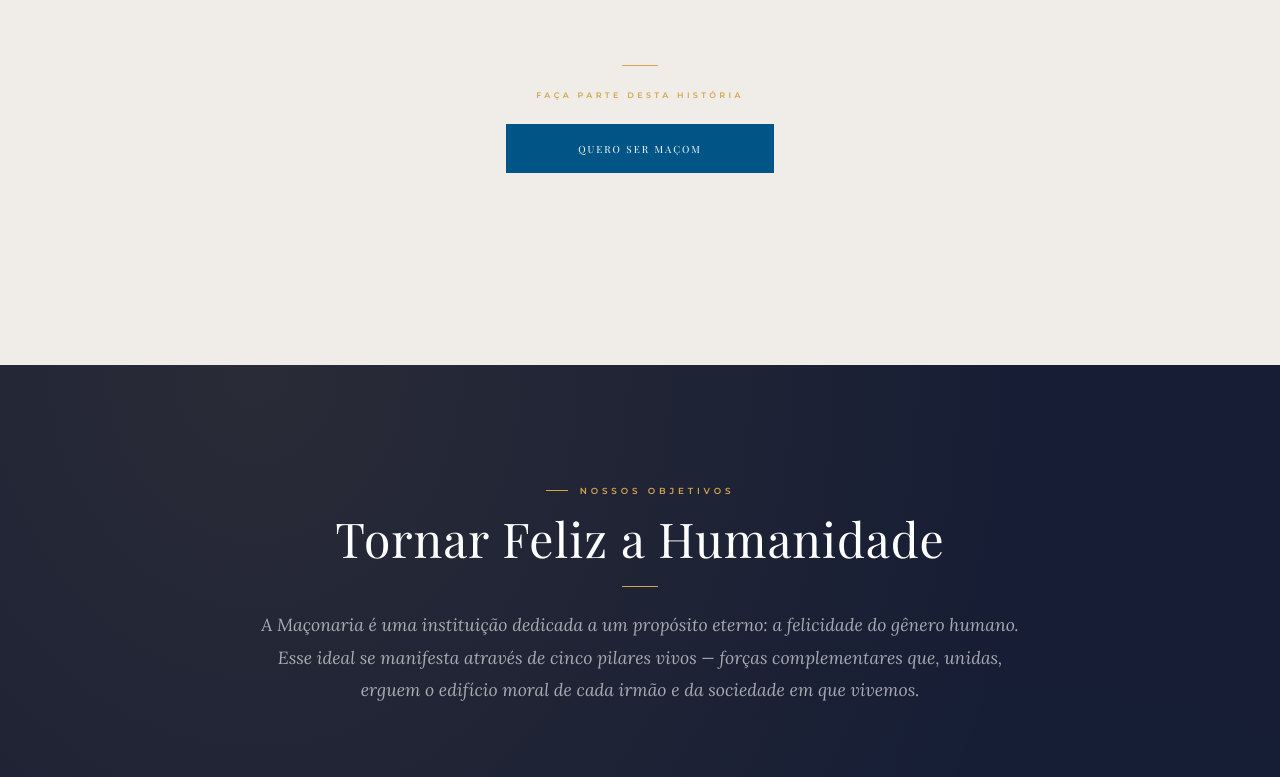
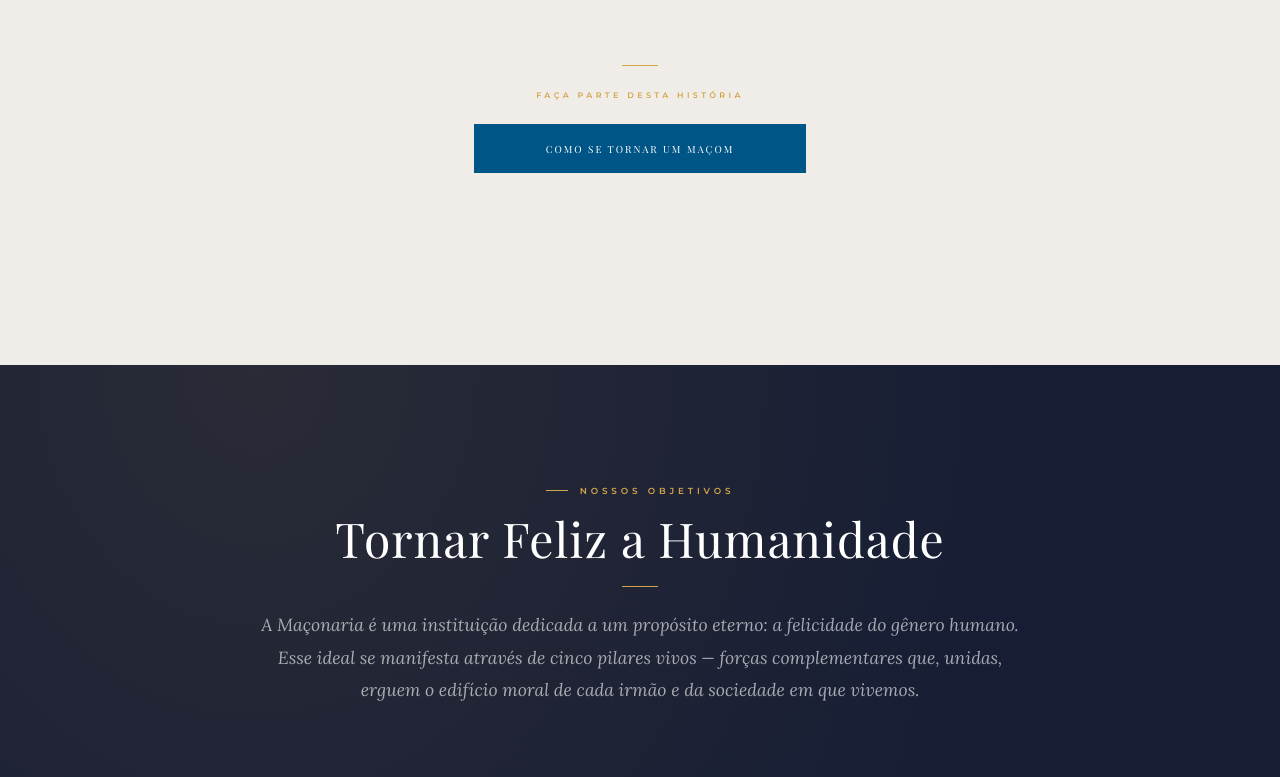
Before and after one commit to Opresida/glomam, a React (Vite) app: page / in a window 1280 px wide. Shown: the part 5860-6637 px from the top of the page. Built offline with nearby package versions, Linux system fonts and the light colour scheme; no server answers; a web font is replaced by a local one.

Commit message:
fix: alterar textos 'Quero Ser Maçom' para 'Como se tornar um Maçom'
Co-Authored-By: Claude Opus 4.8 <noreply@anthropic.com>

```diff
--- a/src/components/EsculturaParticulas.jsx
+++ b/src/components/EsculturaParticulas.jsx
@@ -226,7 +226,7 @@ export default function EsculturaParticulas() {
           a porta está aberta.
         </p>
         <a href="#oriente" className="esc-cta-btn">
-          <span>Quero Ser Maçom</span>
+          <span>Como se tornar um Maçom</span>
           <svg width="16" height="16" viewBox="0 0 16 16" fill="none" stroke="currentColor" strokeWidth="1.5">
             <line x1="2" y1="8" x2="14" y2="8" />
             <polyline points="9,3 14,8 9,13" />
--- a/src/components/Iniciacao.jsx
+++ b/src/components/Iniciacao.jsx
@@ -123,7 +123,7 @@ export default function Iniciacao() {
             <div className="ini-form-card">
               <div className="ini-form-head">
                 <div className="section-label" style={{ justifyContent: 'flex-start' }}>Declaração de Interesse</div>
-                <h3 className="ini-form-title">Quero ser Maçom</h3>
+                <h3 className="ini-form-title">Como se tornar um Maçom</h3>
               </div>
 
               <div className="ini-important">
--- a/src/components/NossaHistoria.jsx
+++ b/src/components/NossaHistoria.jsx
@@ -50,7 +50,7 @@ export default function NossaHistoria() {
         <div className="nh-cta-block reveal">
           <div className="nh-cta-ornament"></div>
           <p className="nh-cta-sub">Faça parte desta história</p>
-          <a href="#oriente" className="btn-primary" style={{ padding: 'clamp(14px,2vw,18px) clamp(42px,6vw,72px)' }}><span>Quero Ser Maçom</span></a>
+          <a href="#oriente" className="btn-primary" style={{ padding: 'clamp(14px,2vw,18px) clamp(42px,6vw,72px)' }}><span>Como se tornar um Maçom</span></a>
         </div>
       </div>
     </section>
--- a/src/pages/Principios.jsx
+++ b/src/pages/Principios.jsx
@@ -127,7 +127,7 @@ export default function Principios() {
             Se os princípios acima ressoam em seu íntimo, talvez o Templo já tenha
             uma vaga reservada para você.
           </p>
-          <a href="/#faq-section" className="btn-primary"><span>Quero Ser Maçom</span></a>
+          <a href="/#faq-section" className="btn-primary"><span>Como se tornar um Maçom</span></a>
         </div>
       </section>
 
```
